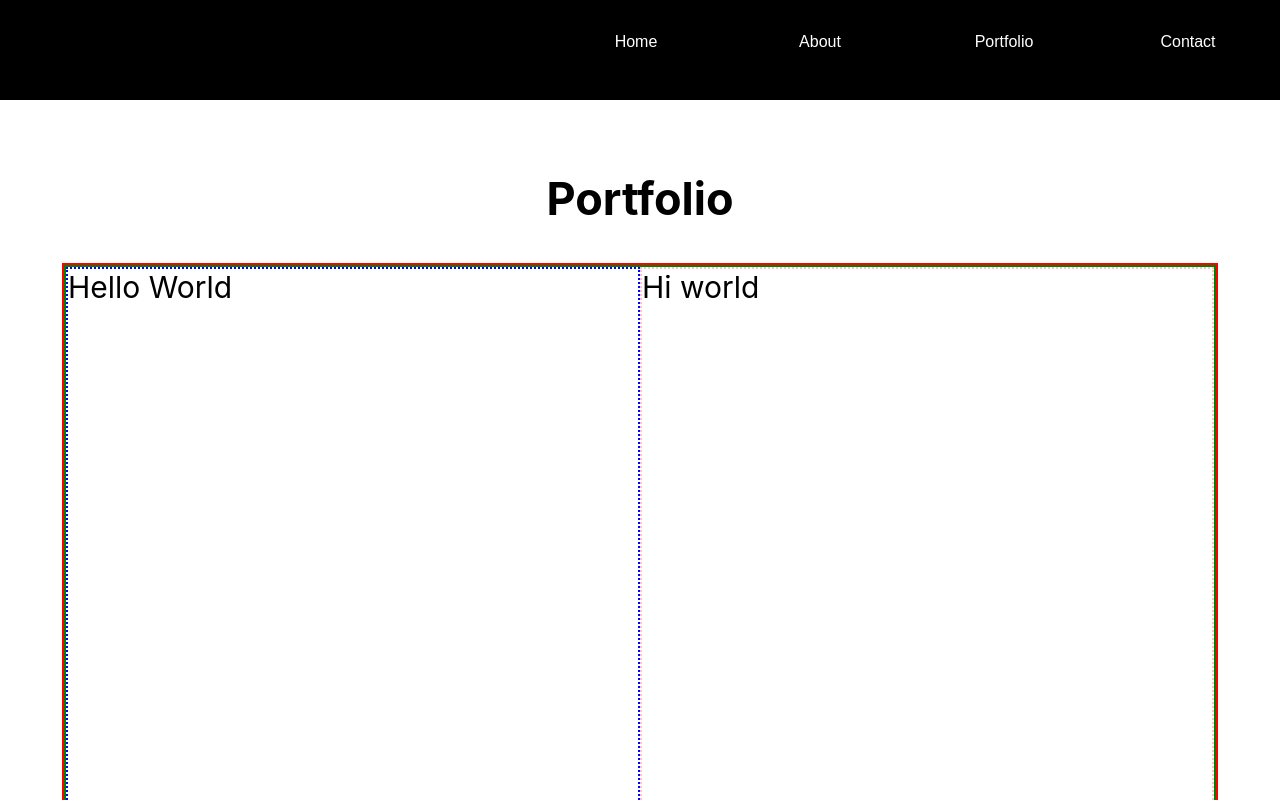
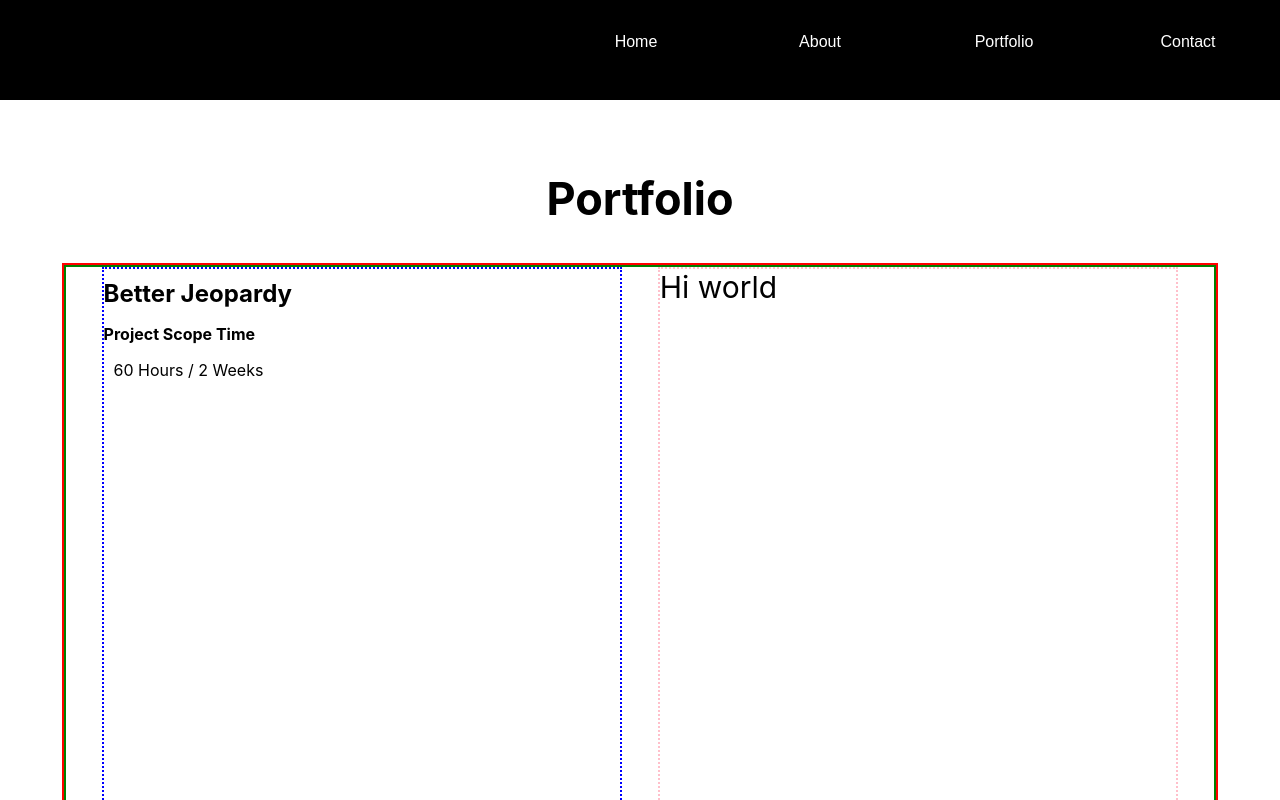
Before and after one commit to shawnmcmahon/portfolio, a React (Create React App) app: page /projects in a window 1280 px wide. Shown: the top 800 px of the page. Built offline with nearby package versions, Linux system fonts and the light colour scheme.

Commit message:
Add project scope label and value eelements

```diff
--- a/src/Components/Projects/Projects.css
+++ b/src/Components/Projects/Projects.css
@@ -19,13 +19,13 @@
 
 .project-description-container {
   border: 2px blue dotted;
-  width: 50%;
+  width: 45%;
   height: 100%;
 }
 
 .project-images-container {
   border: 2px pink dotted;
-  width: 50%;
+  width: 45%;
   height: 100%;
 }
 
@@ -35,4 +35,21 @@
   border: 2px green solid;
   display: flex;
   flex-direction: row;
+  justify-content: space-evenly;
 }
+
+.project-title {
+  font-size: 24px;
+  margin: 10px 0 10px 0;
+  font-weight: 700;
+}
+
+.label {
+  font-size: 16px;
+  font-weight: bold;
+}
+
+.value {
+  font-size: 16px;
+  margin: 0 0 0 10px;
+}
--- a/src/Components/Projects/Projects.js
+++ b/src/Components/Projects/Projects.js
@@ -7,7 +7,9 @@ const Projects = () => {
         <div className='portfolio-container'>
           <article className="project-outter-container">
             <div className="project-description-container">
-              Hello World
+              <h3 className="project-title">Better Jeopardy</h3>
+                <p className="label">Project Scope Time</p>
+                  <p className="value">60 Hours / 2 Weeks</p>
             </div>
             <div className="project-images-container">
               Hi world
```
